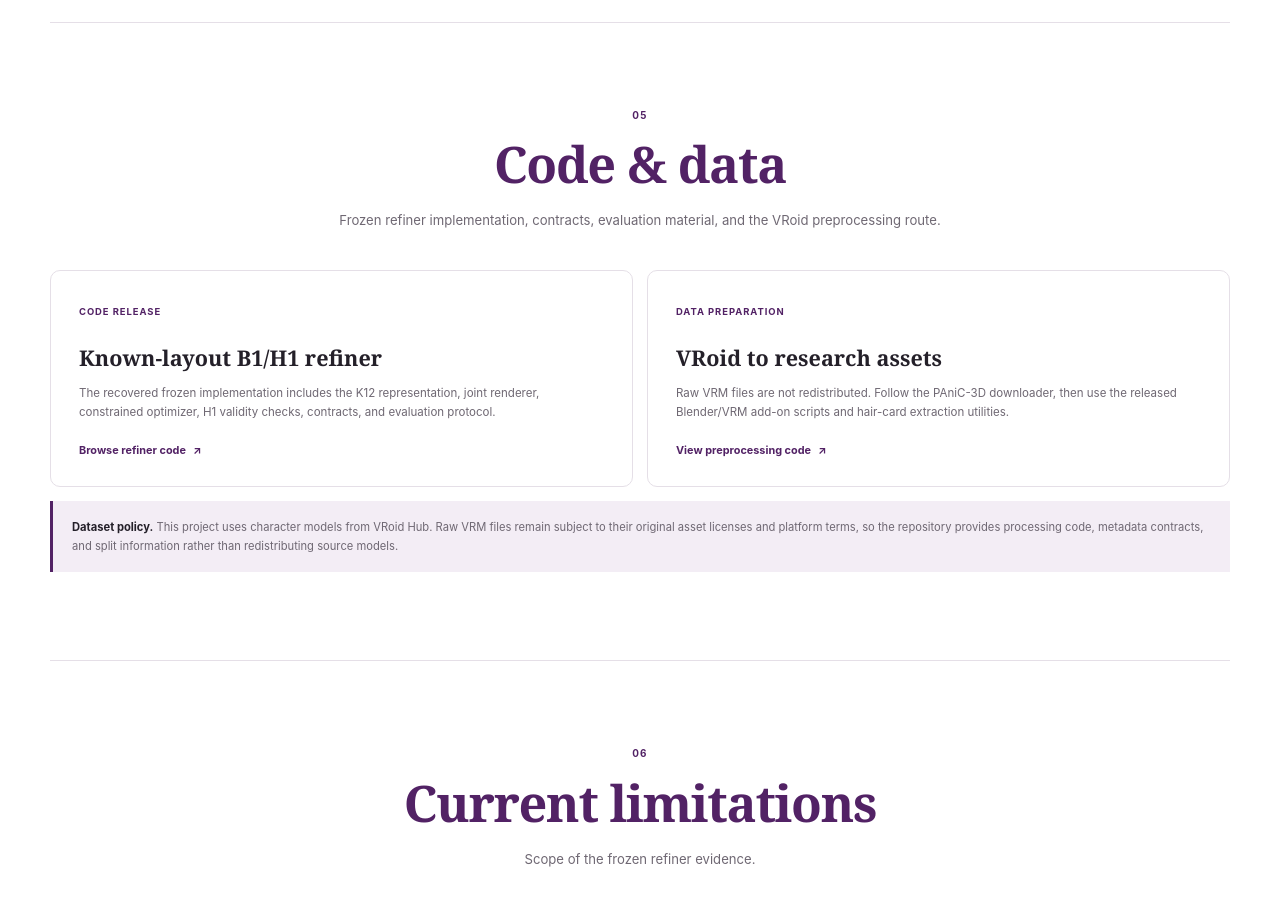
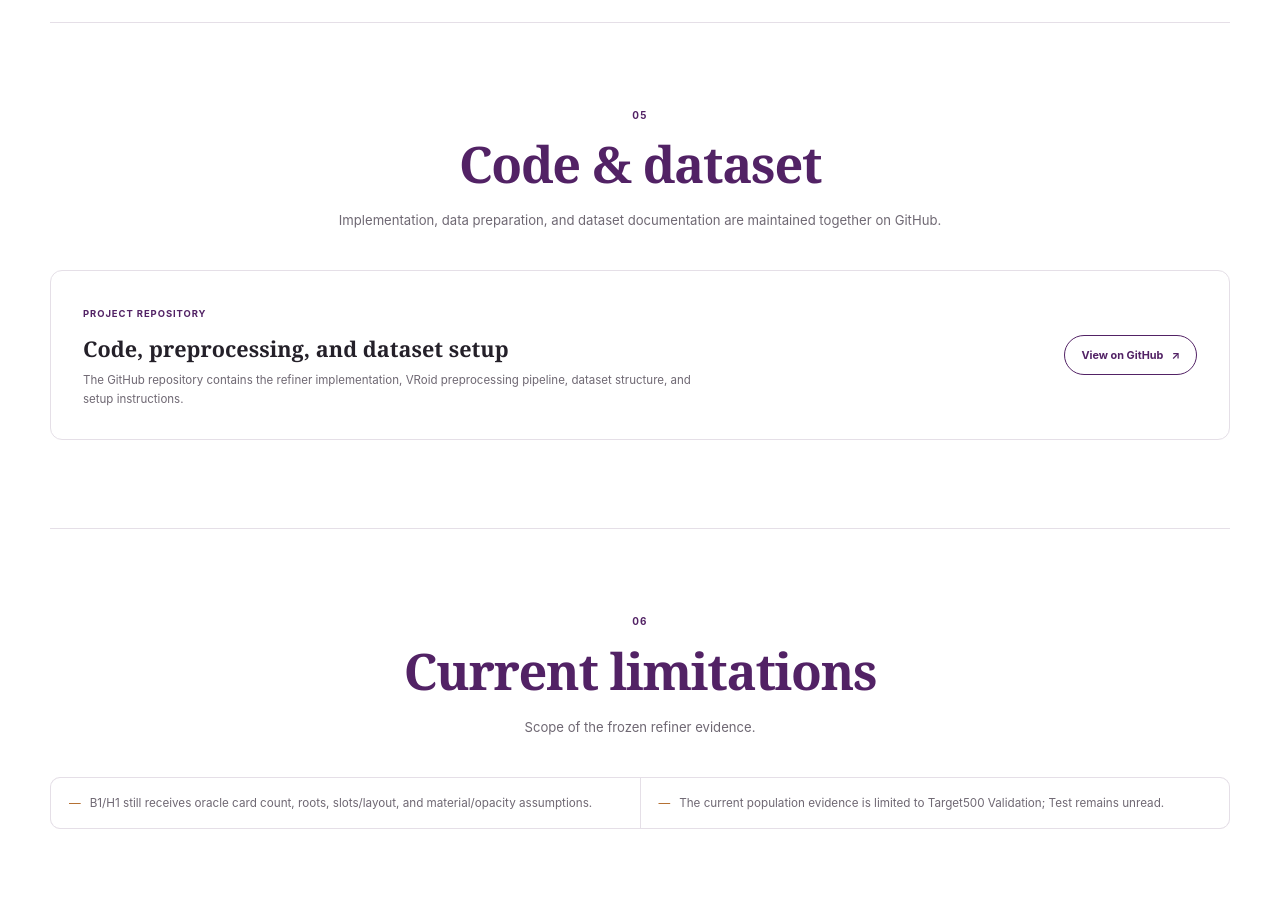
Before and after one commit to Xinyi-0916/research-site, a React (Vite) app: page / in a window 1280 px wide. Shown: the part 9720-10628 px from the top of the page. Built offline with nearby package versions, Linux system fonts and the light colour scheme.

Commit message:
Link code and dataset to GitHub repository

```diff
--- a/src/ResearchSite.jsx
+++ b/src/ResearchSite.jsx
@@ -275,12 +275,11 @@ export default function ResearchSite() {
         </section>
 
         <section className="content-section resources-section" id="resources">
-          <SectionHead number="05" title="Code & data" note="Frozen refiner implementation, contracts, evaluation material, and the VRoid preprocessing route." />
-          <div className="resource-grid">
-            <article><span>Code release</span><h3>Known-layout B1/H1 refiner</h3><p>The recovered frozen implementation includes the K12 representation, joint renderer, constrained optimizer, H1 validity checks, contracts, and evaluation protocol.</p><a href="https://github.com/Xinyi-0916/3D_Generation_refinement/tree/main/refiner" target="_blank" rel="noreferrer">Browse refiner code <Arrow /></a></article>
-            <article><span>Data preparation</span><h3>VRoid to research assets</h3><p>Raw VRM files are not redistributed. Follow the PAniC-3D downloader, then use the released Blender/VRM add-on scripts and hair-card extraction utilities.</p><a href="https://github.com/Xinyi-0916/3D_Generation_refinement/tree/main/data_pipeline" target="_blank" rel="noreferrer">View preprocessing code <Arrow /></a></article>
-          </div>
-          <p className="dataset-note"><strong>Dataset policy.</strong> This project uses character models from VRoid Hub. Raw VRM files remain subject to their original asset licenses and platform terms, so the repository provides processing code, metadata contracts, and split information rather than redistributing source models.</p>
+          <SectionHead number="05" title="Code & dataset" note="Implementation, data preparation, and dataset documentation are maintained together on GitHub." />
+          <article className="resource-repository">
+            <div><span>Project repository</span><h3>Code, preprocessing, and dataset setup</h3><p>The GitHub repository contains the refiner implementation, VRoid preprocessing pipeline, dataset structure, and setup instructions.</p></div>
+            <a href={person.code} target="_blank" rel="noreferrer"><span>View on GitHub</span><Arrow /></a>
+          </article>
         </section>
 
         <section className="content-section final-section" id="limitations">
--- a/src/styles.css
+++ b/src/styles.css
@@ -546,22 +546,19 @@ th:first-child { text-align: left; }
 .coverage-track.validity i { width: 100%; background: #7a9f91; }
 .coverage-stat small { color: var(--muted); font-size: .54rem; }
 .coverage-chart > p { margin: 0; color: var(--muted); font-size: .61rem; line-height: 1.5; }
-.resource-grid { display: grid; grid-template-columns: repeat(2, 1fr); gap: 14px; }
-.resource-grid article { padding: 28px; border: 1px solid var(--line); border-radius: 10px; background: var(--panel); }
-.resource-grid article > span { color: var(--green); font-size: .59rem; font-weight: 750; letter-spacing: .1em; text-transform: uppercase; }
-.resource-grid h3 { margin: 24px 0 10px; font-family: var(--serif); font-size: 1.35rem; font-weight: 600; }
-.resource-grid p { color: var(--muted); font-size: .72rem; }
-.resource-grid a { display: inline-flex; margin-top: 10px; align-items: center; gap: 7px; color: var(--green); font-size: .68rem; font-weight: 700; text-decoration: none; }
-.resource-grid a:hover { text-decoration: underline; }
-.dataset-note { margin: 14px 0 0; padding: 17px 19px; border-left: 3px solid var(--green); background: var(--green-pale); color: var(--muted); font-size: .7rem; }
-.dataset-note strong { color: var(--ink); }
+.resource-repository { display: flex; padding: 30px 32px; align-items: center; justify-content: space-between; gap: 36px; border: 1px solid var(--line); border-radius: 12px; background: var(--panel); }
+.resource-repository > div > span { color: var(--green); font-size: .59rem; font-weight: 750; letter-spacing: .1em; text-transform: uppercase; }
+.resource-repository h3 { margin: 13px 0 8px; font-family: var(--serif); font-size: 1.35rem; font-weight: 600; }
+.resource-repository p { max-width: 620px; margin: 0; color: var(--muted); font-size: .72rem; }
+.resource-repository a { display: inline-flex; flex: 0 0 auto; padding: 12px 16px; align-items: center; gap: 8px; border: 1px solid var(--green); border-radius: 999px; color: var(--green); font-size: .68rem; font-weight: 750; text-decoration: none; }
+.resource-repository a:hover { background: var(--green); color: white; }
 
 @media (max-width: 820px) {
   .chart-grid { grid-template-columns: 1fr; }
   .distribution-chart { grid-row: auto; }
   .results-charts > header { align-items: start; flex-direction: column; gap: 7px; }
   .results-charts > header p { text-align: left; }
-  .resource-grid { grid-template-columns: 1fr; }
+  .resource-repository { align-items: flex-start; flex-direction: column; gap: 22px; }
 }
 
 @media (max-width: 520px) {
```
